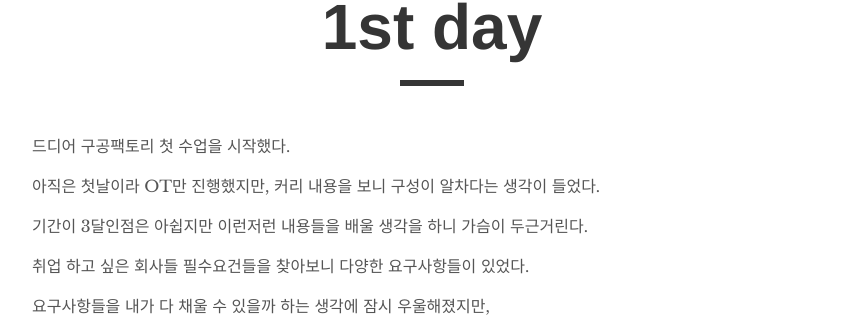
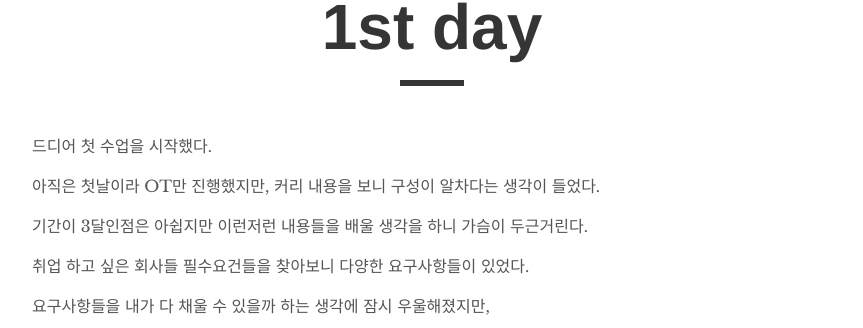
Before and after one commit to stbpiza/stbpiza.github.io, a Jekyll site: the page built from _posts/2020-07-06-1st-day.md, in a window 1280 px wide. Shown: the part 183-511 px from the top of the page, without its empty margins (208-1071 px from the left). Built offline with Jekyll 4.4.1, drawn with Linux system fonts in a browser that asks for light colours.

Commit message:
Update 2020-07-06-1st-day.md

```diff
--- a/_posts/2020-07-06-1st-day.md
+++ b/_posts/2020-07-06-1st-day.md
@@ -4,7 +4,7 @@ title: "1st day"
 author: "stbpiza"
 ---
 
-드디어 구공팩토리 첫 수업을 시작했다.
+드디어  첫 수업을 시작했다.
 
 아직은 첫날이라 OT만 진행했지만, 커리 내용을 보니 구성이 알차다는 생각이 들었다.
 
```
